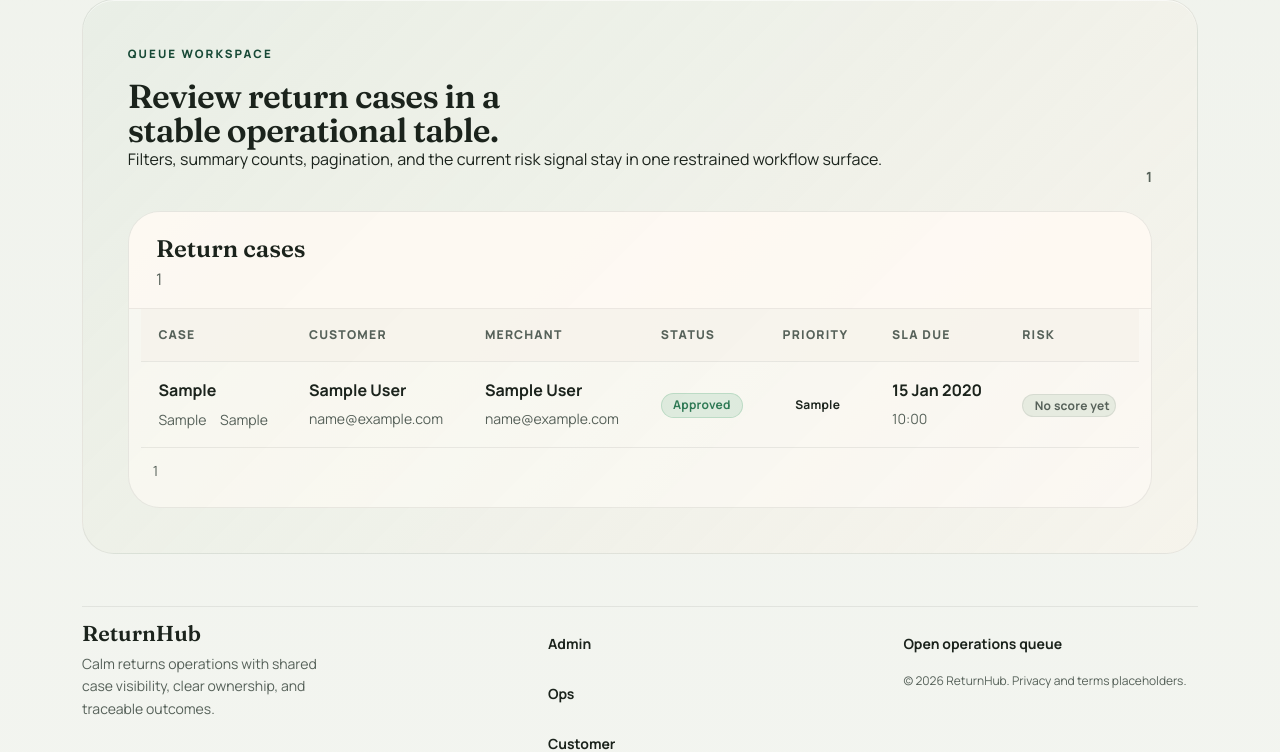
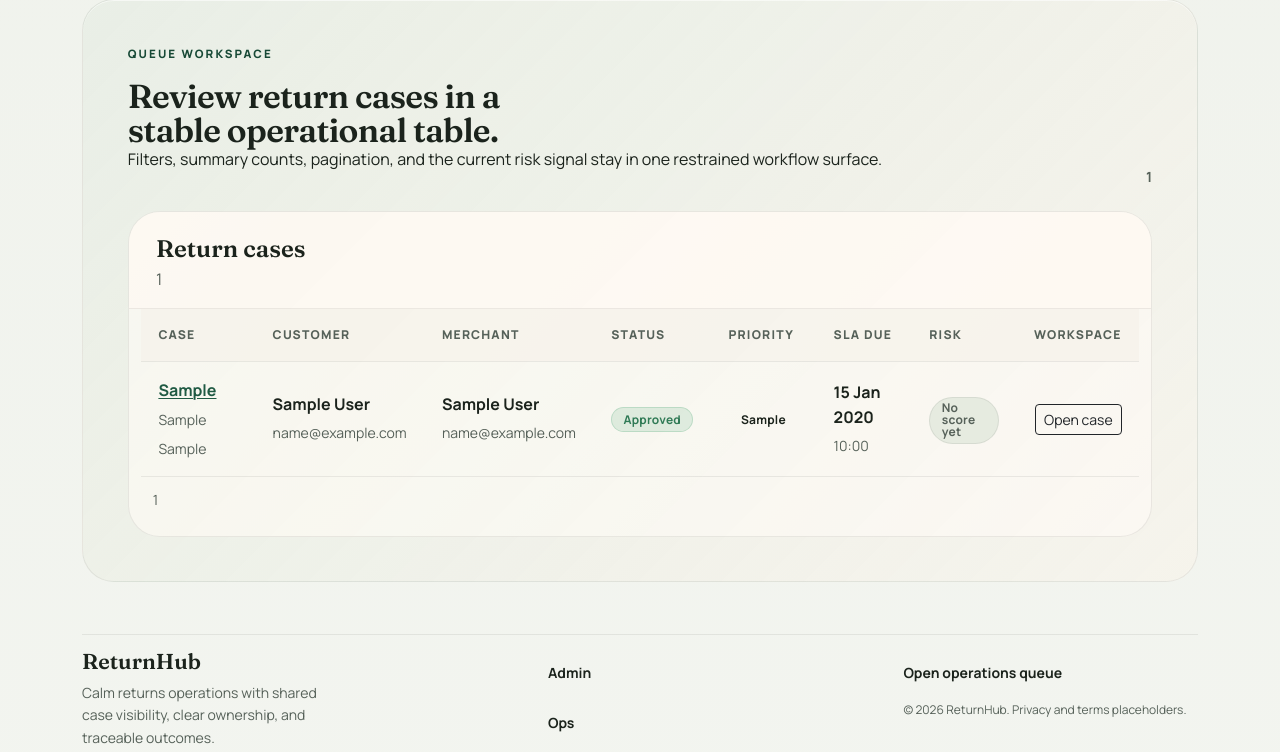
Before and after one commit to AAdewunmi/Returns-Escalation-Predictor-Project, a Django app: template templates/console/ops_dashboard.html in a window 1280 px wide. Shown: the part 1998-2750 px from the top of the page. Run offline with Django 5.2, Linux system fonts and the light colour scheme; the template is opened without the code that fills it: most values are stand-ins (such as "Sample title", 1, 10 or a date in 2020).

Commit message:
feat(ops): wire console cases to ops workspace

```diff
--- a/templates/console/ops_dashboard.html
+++ b/templates/console/ops_dashboard.html
@@ -162,13 +162,18 @@
                 <th scope="col">Priority</th>
                 <th scope="col">SLA due</th>
                 <th scope="col">Risk</th>
+                <th scope="col" class="text-end">Workspace</th>
               </tr>
             </thead>
             <tbody>
               {% for return_case in pagination.page_obj.object_list %}
                 <tr>
                   <td>
-                    <div class="rh-queue-table__primary">{{ return_case.order_reference }}</div>
+                    <div class="rh-queue-table__primary">
+                      <a href="{% url 'ops:case-detail' case_id=return_case.pk %}">
+                        {{ return_case.order_reference }}
+                      </a>
+                    </div>
                     <div class="rh-queue-table__meta">
                       <span>{{ return_case.item_category|title }}</span>
                       <span>{{ return_case.return_reason|title }}</span>
@@ -199,6 +204,11 @@
                   <td>
                     {% include "partials/_risk_badge.html" with risk_label=return_case.current_risk_label risk_score=return_case.current_risk_score %}
                   </td>
+                  <td class="text-end">
+                    <a class="btn btn-sm btn-outline-dark" href="{% url 'ops:case-detail' case_id=return_case.pk %}">
+                      Open case
+                    </a>
+                  </td>
                 </tr>
               {% endfor %}
             </tbody>
```
Also changed, not shown: tests/test_console_shell.py (+1 -0 lines), tests/test_console_views.py (+2 -0 lines).
